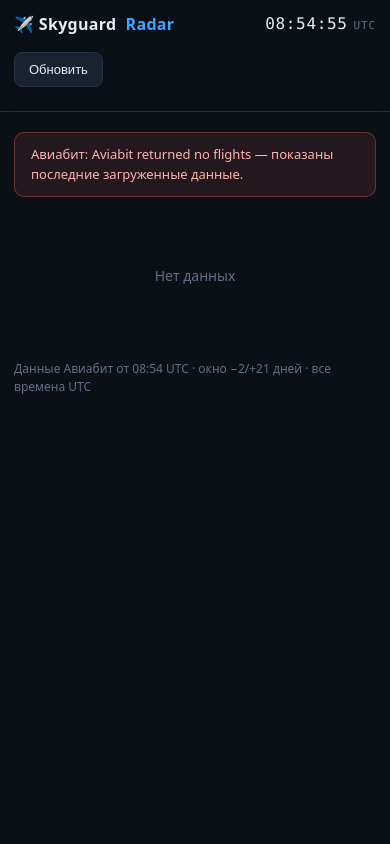
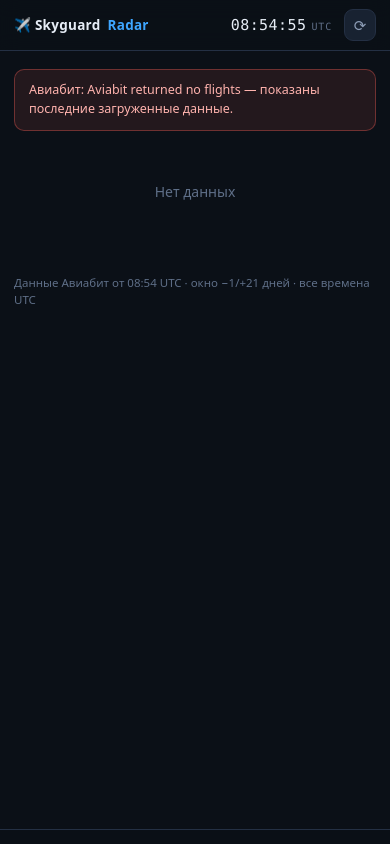
Before and after one commit to NURULLLA/SkyGuard_Radar, a Flask app: page / in a window 390 px wide. Run offline with Flask 3, Linux system fonts and the light colour scheme; data that the repository does not hold is empty.

Commit message:
Simplify the timetable screen
- Move the aircraft switcher to a compact bar pinned to the bottom of the
  screen, thumb-reachable and always visible, instead of large cards at the top.
- Drop the four summary cards (tail, flights in window, average delay,
  on-time %) — they restated the aircraft already selected below.
- Compact the header: brand, UTC clock, and refresh as a small icon button.
- Shorten history from two days to one; the timetable is about what is coming.
- Abbreviated day headings and correct Russian plurals so nothing wraps on a
  phone.

Co-Authored-By: Claude Opus 5 <noreply@anthropic.com>
Claude-Session: https://claude.ai/code/session_0147FZWcKXiTTcs9GGQJhMwU

```diff
--- a/app.py
+++ b/app.py
@@ -47,7 +47,7 @@ PASSWORD = os.environ.get("AVIABIT_PASSWORD") or _av.get("password", "")
 BASE_URL = os.environ.get("AVIABIT_BASE_URL") or _av.get(
     "base_url", "https://ab-web.aviastartu.ru")
 
-DAYS_BACK = int(os.environ.get("DAYS_BACK") or _cfg.get("days_back", 2))
+DAYS_BACK = int(os.environ.get("DAYS_BACK") or _cfg.get("days_back", 1))
 DAYS_AHEAD = int(os.environ.get("DAYS_AHEAD") or _cfg.get("days_ahead", 21))
 CACHE_TTL = int(os.environ.get("CACHE_TTL") or _cfg.get("cache_ttl", 300))
 
--- a/config.example.json
+++ b/config.example.json
@@ -4,7 +4,7 @@
     "password": "YOUR_PASSWORD",
     "base_url": "https://ab-web.aviastartu.ru"
   },
-  "days_back": 2,
+  "days_back": 1,
   "days_ahead": 21,
   "cache_ttl": 300
 }
--- a/render.yaml
+++ b/render.yaml
@@ -16,7 +16,7 @@ services:
       - key: AVIABIT_PASSWORD
         sync: false
       - key: DAYS_BACK
-        value: "2"
+        value: "1"
       - key: DAYS_AHEAD
         value: "21"
       - key: CACHE_TTL
--- a/templates/index.html
+++ b/templates/index.html
@@ -18,76 +18,41 @@
     --text:#e6edf6; --muted:#8b9bb4; --dim:#5f6f88;
     --accent:#3ea6ff; --ok:#2ecc8f; --warn:#f5a623; --bad:#ff5f57; --air:#a97bff;
     --mono:ui-monospace,"SF Mono",Menlo,Consolas,"Liberation Mono",monospace;
+    --barh:60px;
   }
   *{box-sizing:border-box}
   body{margin:0;background:var(--bg);color:var(--text);
        font:14px/1.5 system-ui,-apple-system,"Segoe UI",Roboto,sans-serif;
-       -webkit-text-size-adjust:100%;
-       padding-bottom:env(safe-area-inset-bottom)}
-  header{padding-top:env(safe-area-inset-top)}
+       -webkit-text-size-adjust:100%}
 
-  /* Render's free tier sleeps after 15 min — the first open takes up to a
-     minute, so say so instead of showing an empty page. */
-  .boot{position:fixed;inset:0;z-index:100;background:var(--bg);
-        display:flex;align-items:center;justify-content:center;padding:28px;
-        transition:opacity .35s ease}
-  .boot.gone{opacity:0;pointer-events:none}
-  .bootcard{max-width:330px;width:100%;text-align:center}
-  .bootplane{font-size:44px;animation:float 2.6s ease-in-out infinite}
-  @keyframes float{0%,100%{transform:translateY(0) rotate(-8deg)}50%{transform:translateY(-9px) rotate(-2deg)}}
-  .boottitle{font-size:17px;font-weight:650;margin:14px 0 6px;letter-spacing:.02em}
-  .bootmsg{font-size:13.5px;color:var(--muted);min-height:20px}
-  .bootbar{height:3px;border-radius:2px;background:var(--panel-2);overflow:hidden;margin:20px 0 16px}
-  .bootbar i{display:block;height:100%;width:0;border-radius:2px;background:var(--accent);
-             transition:width .9s linear}
-  .boothint{font-size:11.5px;color:var(--dim);line-height:1.6}
-  .bootretry{margin-top:18px}
-  a{color:inherit}
+  /* ── header: brand, clock, refresh — one compact row ───────────────────── */
+  header{position:sticky;top:0;z-index:20;background:rgba(11,16,23,.94);
+         backdrop-filter:blur(10px);border-bottom:1px solid var(--line);
+         padding-top:env(safe-area-inset-top)}
+  .bar{max-width:1280px;margin:0 auto;padding:10px 18px;
+       display:flex;align-items:center;gap:12px}
+  .brand{font-size:14.5px;font-weight:650;letter-spacing:.02em;
+         display:flex;gap:7px;align-items:center;white-space:nowrap}
+  .brand span{color:var(--accent)}
+  .clock{margin-left:auto;font-family:var(--mono);font-size:15px;letter-spacing:.03em}
+  .clock small{color:var(--dim);font-size:10px;margin-left:5px;letter-spacing:.08em}
+  .icobtn{width:32px;height:32px;flex:0 0 32px;display:grid;place-items:center;
+          background:var(--panel-2);border:1px solid var(--line);color:var(--muted);
+          border-radius:9px;cursor:pointer;font-size:15px;line-height:1;padding:0}
+  .icobtn:hover{border-color:var(--accent);color:var(--accent)}
+  .icobtn[disabled]{opacity:.5;cursor:default}
+  .icobtn.spin{animation:spin .9s linear infinite}
+  @keyframes spin{to{transform:rotate(360deg)}}
 
-  header{position:sticky;top:0;z-index:20;background:rgba(11,16,23,.94);
-         backdrop-filter:blur(10px);border-bottom:1px solid var(--line)}
-  .bar{max-width:1280px;margin:0 auto;padding:14px 20px;
-       display:flex;align-items:center;gap:16px;flex-wrap:wrap}
-  .brand{font-size:16px;font-weight:650;letter-spacing:.02em;display:flex;gap:9px;align-items:center}
-  .brand span{color:var(--accent)}
-  .clock{margin-left:auto;font-family:var(--mono);font-size:18px;letter-spacing:.04em}
-  .clock small{color:var(--dim);font-size:11px;margin-left:6px;letter-spacing:.08em}
-  .sync{font-size:12px;color:var(--dim)}
-  .btn{background:var(--panel-2);border:1px solid var(--line);color:var(--text);
-       border-radius:8px;padding:7px 13px;font-size:13px;cursor:pointer}
-  .btn:hover{border-color:var(--accent);color:var(--accent)}
-  .btn[disabled]{opacity:.5;cursor:default}
+  main{max-width:1280px;margin:0 auto;
+       padding:4px 18px calc(var(--barh) + 28px + env(safe-area-inset-bottom))}
 
-  .tabs{max-width:1280px;margin:0 auto;padding:0 20px 12px;display:flex;gap:8px;
-        flex-wrap:wrap;align-items:stretch}
-  .tab{background:var(--panel);border:1px solid var(--line);border-radius:11px;
-       padding:11px 16px;cursor:pointer;min-width:150px;text-align:left;
-       transition:border-color .15s,background .15s}
-  .tab:hover{border-color:#33455f}
-  .tab.on{border-color:var(--accent);background:var(--panel-2)}
-  .tab b{display:block;font-family:var(--mono);font-size:15px;letter-spacing:.02em}
-  .tab i{display:block;font-style:normal;font-size:11.5px;color:var(--muted);margin-top:3px}
-  .tab.ghost b{color:var(--muted)}
-  .dot{width:7px;height:7px;border-radius:50%;display:inline-block;margin-right:6px;
-       vertical-align:middle}
-  .dot.air{background:var(--air);box-shadow:0 0 0 3px rgba(169,123,255,.18)}
-  .dot.idle{background:var(--dim)}
-
-  main{max-width:1280px;margin:0 auto;padding:20px}
-
-  .cards{display:grid;grid-template-columns:repeat(auto-fit,minmax(190px,1fr));
-         gap:12px;margin-bottom:22px}
-  .card{background:var(--panel);border:1px solid var(--line);border-radius:12px;padding:14px 16px}
-  .card u{display:block;text-decoration:none;font-size:11px;letter-spacing:.09em;
-          text-transform:uppercase;color:var(--dim)}
-  .card b{display:block;font-size:21px;font-weight:600;margin-top:7px;font-family:var(--mono)}
-  .card i{font-style:normal;font-size:12px;color:var(--muted)}
-
-  .daybar{display:flex;align-items:baseline;gap:12px;margin:26px 0 10px;
+  /* ── day sections ─────────────────────────────────────────────────────── */
+  .daybar{display:flex;align-items:baseline;gap:12px;margin:22px 0 8px;
           padding-bottom:8px;border-bottom:1px solid var(--line)}
-  .daybar h3{margin:0;font-size:14px;font-weight:600;letter-spacing:.02em}
+  .daybar h3{margin:0;font-size:14px;font-weight:600;letter-spacing:.02em;white-space:nowrap}
+  .lbl-short{display:none}
   .daybar span{font-size:12px;color:var(--dim)}
-  .daybar em{margin-left:auto;font-style:normal;font-size:11px;color:var(--dim)}
 
   .tablewrap{width:100%;overflow-x:auto;-webkit-overflow-scrolling:touch}
   table{width:100%;border-collapse:collapse;min-width:560px}
@@ -96,6 +61,8 @@
   tbody tr{border-top:1px solid var(--line)}
   tbody tr:hover{background:rgba(62,166,255,.045)}
   td{padding:11px 12px;vertical-align:top}
+  .past td{opacity:.55}
+
   .fno{font-family:var(--mono);font-size:14px;font-weight:600;white-space:nowrap}
   .route{white-space:nowrap}
   .route b{font-family:var(--mono);font-size:13.5px;font-weight:600}
@@ -129,24 +96,62 @@
 
   .empty{padding:50px 20px;text-align:center;color:var(--dim)}
   .err{background:rgba(255,95,87,.1);border:1px solid rgba(255,95,87,.35);
-       border-radius:10px;padding:12px 16px;margin-bottom:18px;color:#ffb3ae;font-size:13px}
-  .past td{opacity:.55}
+       border-radius:10px;padding:11px 14px;margin:14px 0 0;color:#ffb3ae;font-size:12.5px}
+  .sync{font-size:11.5px;color:var(--dim);margin-top:22px}
+
+  /* ── aircraft switcher: pinned to the bottom, thumb-reachable ─────────── */
+  .tabbar{position:fixed;left:0;right:0;bottom:0;z-index:30;
+          background:rgba(11,16,23,.97);backdrop-filter:blur(12px);
+          border-top:1px solid var(--line);
+          padding:7px 12px calc(7px + env(safe-area-inset-bottom))}
+  .tabbar .inner{max-width:1280px;margin:0 auto;display:flex;gap:6px;justify-content:center}
+  .tab{flex:1 1 0;min-width:0;max-width:230px;
+       background:var(--panel);border:1px solid var(--line);border-radius:10px;
+       padding:7px 8px;cursor:pointer;text-align:center;color:var(--text);
+       transition:border-color .15s,background .15s}
+  .tab:hover{border-color:#33455f}
+  .tab.on{border-color:var(--accent);background:var(--panel-2)}
+  .tab b{display:block;font-family:var(--mono);font-size:12.5px;font-weight:600;
+         letter-spacing:.01em;overflow:hidden;text-overflow:ellipsis;white-space:nowrap}
+  .tab i{display:block;font-style:normal;font-size:10px;color:var(--dim);margin-top:1px;
+         overflow:hidden;text-overflow:ellipsis;white-space:nowrap}
+  .tab.ghost b{color:var(--muted);font-weight:500}
+  .tab.on b{color:var(--text)}
+  .dot{width:6px;height:6px;border-radius:50%;display:inline-block;margin-right:5px;
+       vertical-align:middle;background:var(--air);box-shadow:0 0 0 3px rgba(169,123,255,.18)}
+
+  /* ── cold start ───────────────────────────────────────────────────────── */
+  .boot{position:fixed;inset:0;z-index:100;background:var(--bg);
+        display:flex;align-items:center;justify-content:center;padding:28px;
+        transition:opacity .35s ease}
+  .boot.gone{opacity:0;pointer-events:none}
+  .bootcard{max-width:330px;width:100%;text-align:center}
+  .bootplane{font-size:44px;animation:float 2.6s ease-in-out infinite}
+  @keyframes float{0%,100%{transform:translateY(0) rotate(-8deg)}50%{transform:translateY(-9px) rotate(-2deg)}}
+  .boottitle{font-size:17px;font-weight:650;margin:14px 0 6px;letter-spacing:.02em}
+  .bootmsg{font-size:13.5px;color:var(--muted);min-height:20px}
+  .bootbar{height:3px;border-radius:2px;background:var(--panel-2);overflow:hidden;margin:20px 0 16px}
+  .bootbar i{display:block;height:100%;width:0;border-radius:2px;background:var(--accent);
+             transition:width .9s linear}
+  .boothint{font-size:11.5px;color:var(--dim);line-height:1.6}
+  .btn{background:var(--panel-2);border:1px solid var(--line);color:var(--text);
+       border-radius:8px;padding:8px 14px;font-size:13px;cursor:pointer;margin-top:18px}
+  .btn:hover{border-color:var(--accent);color:var(--accent)}
 
   @media(max-width:720px){
     .hide-sm{display:none !important}
     thead{display:none}          /* columns read fine without labels on a phone */
     table{min-width:0}
-    td,thead th{padding:9px 7px}
+    td{padding:9px 7px}
     .fno,.route b,.tcell{font-size:12.5px}
     .state{font-size:10px}
-    .cards{grid-template-columns:1fr 1fr;gap:9px}
-    .card{padding:11px 12px}
-    .card b{font-size:18px}
-    .bar{padding:12px 14px}
-    main,.tabs{padding-left:14px;padding-right:14px}
-    .tab{min-width:0;flex:1 1 46%;padding:9px 12px}
-    .clock{font-size:16px}
-    .btn{padding:9px 14px}              /* comfortable tap target */
+    .bar{padding:9px 14px}
+    main{padding-left:14px;padding-right:14px}
+    .brand{font-size:13.5px}
+    .tab{max-width:none}
+    .lbl-full{display:none}
+    .lbl-short{display:inline}
+    .daybar{margin-top:20px;gap:9px}
   }
 </style>
 </head>
@@ -160,7 +165,7 @@
     <div class="bootbar"><i id="bootbar"></i></div>
     <div class="boothint">Сервер засыпает после 15 минут простоя.<br>
       Первый запуск занимает до минуты.</div>
-    <div class="bootretry"><button class="btn" id="bootbtn" hidden onclick="boot()">Попробовать снова</button></div>
+    <button class="btn" id="bootbtn" hidden onclick="boot()">Попробовать снова</button>
   </div>
 </div>
 
@@ -168,16 +173,17 @@
   <div class="bar">
     <div class="brand">✈️ Skyguard <span>Radar</span></div>
     <div class="clock" id="clock">--:--:--<small>UTC</small></div>
-    <button class="btn" id="refresh" onclick="refresh()">Обновить</button>
+    <button class="icobtn" id="refresh" onclick="refresh()" title="Обновить" aria-label="Обновить">⟳</button>
   </div>
-  <div class="tabs" id="tabs"></div>
 </header>
 
 <main>
   <div id="err"></div>
   <div id="body"><div class="empty">Загрузка расписания…</div></div>
-  <div class="sync" id="sync" style="margin-top:24px"></div>
+  <div class="sync" id="sync"></div>
 </main>
+
+<nav class="tabbar"><div class="inner" id="tabs"></div></nav>
 
 <script>
 const S = { tails: [], active: null, updated: 0 };
@@ -186,6 +192,7 @@ const pad = n => String(n).padStart(2, '0');
 const hhmm = iso => { if (!iso) return null; const d = new Date(iso);
                       return pad(d.getUTCHours()) + ':' + pad(d.getUTCMinutes()); };
 const dur = m => m == null ? '—' : `${Math.floor(m / 60)}ч ${pad(m % 60)}м`;
+const sleep = ms => new Promise(r => setTimeout(r, ms));
 
 function clock() {
   const d = new Date();
@@ -193,18 +200,35 @@ function clock() {
     `${pad(d.getUTCHours())}:${pad(d.getUTCMinutes())}:${pad(d.getUTCSeconds())}<small>UTC</small>`;
 }
 
+/* 1 рейс / 2 рейса / 5 рейсов */
+function plural(n, one, few, many) {
+  const m10 = n % 10, m100 = n % 100;
+  if (m10 === 1 && m100 !== 11) return `${n} ${one}`;
+  if (m10 >= 2 && m10 <= 4 && (m100 < 12 || m100 > 14)) return `${n} ${few}`;
+  return `${n} ${many}`;
+}
+const flightsWord = n => plural(n, 'рейс', 'рейса', 'рейсов');
+
+const DOW       = ['Воскресенье','Понедельник','Вторник','Среда','Четверг','Пятница','Суббота'];
+const DOW_SHORT = ['Вс','Пн','Вт','Ср','Чт','Пт','Сб'];
+const MONTH     = ['января','февраля','марта','апреля','мая','июня',
+                   'июля','августа','сентября','октября','ноября','декабря'];
+const MONTH_SHORT = ['янв','фев','мар','апр','мая','июн',
+                     'июл','авг','сен','окт','ноя','дек'];
+
 function dayLabel(key) {
-  if (key === '—') return 'Без даты';
+  if (key === '—') return { full: 'Без даты', short: 'Без даты' };
   const d = new Date(key + 'T00:00:00Z');
-  const today = new Date().toISOString().slice(0, 10);
-  const tomorrow = new Date(Date.now() + 864e5).toISOString().slice(0, 10);
-  const names = ['Воскресенье','Понедельник','Вторник','Среда','Четверг','Пятница','Суббота'];
-  const months = ['января','февраля','марта','апреля','мая','июня',
-                  'июля','августа','сентября','октября','ноября','декабря'];
-  let label = `${d.getUTCDate()} ${months[d.getUTCMonth()]}`;
-  if (key === today) label += ' — сегодня';
-  else if (key === tomorrow) label += ' — завтра';
-  return `${label} · ${names[d.getUTCDay()]}`;
+  const day = ms => new Date(Date.now() + ms).toISOString().slice(0, 10);
+  let rel = '';
+  if (key === day(0))            rel = ' — сегодня';
+  else if (key === day(864e5))   rel = ' — завтра';
+  else if (key === day(-864e5))  rel = ' — вчера';
+  const n = d.getUTCDate();
+  return {
+    full:  `${n} ${MONTH[d.getUTCMonth()]}${rel} · ${DOW[d.getUTCDay()]}`,
+    short: `${n} ${MONTH_SHORT[d.getUTCMonth()]}${rel} · ${DOW_SHORT[d.getUTCDay()]}`,
+  };
 }
 
 function delayChip(mins) {
@@ -231,15 +255,12 @@ const STATE_RU = { completed:'выполнен', airborne:'в воздухе', d
 function renderTabs() {
   document.getElementById('tabs').innerHTML = S.tails.map(t => {
     const flying = !!t.now_flying;
-    const sub = flying
-      ? `${t.now_flying.origin} → ${t.now_flying.destination}`
-      : `${t.stats.upcoming} рейсов впереди`;
     return `<button class="tab ${t.tail === S.active ? 'on' : ''} ${t.placeholder ? 'ghost' : ''}"
                     onclick="pick('${t.tail}')">
-              <b>${t.tail}</b>
-              <i><span class="dot ${flying ? 'air' : 'idle'}"></span>${sub}</i>
+              <b>${flying ? '<span class="dot"></span>' : ''}${t.tail}</b>
+              <i>${flightsWord(t.stats.upcoming)}</i>
             </button>`;
-  }).join('') || '';
+  }).join('');
 }
 
 function renderBody() {
@@ -247,21 +268,6 @@ function renderBody() {
   const box = document.getElementById('body');
   if (!t) { box.innerHTML = '<div class="empty">Нет данных</div>'; return; }
   if (!t.legs.length) { box.innerHTML = '<div class="empty">Для этого борта рейсов нет</div>'; return; }
-
-  const st = t.stats;
-  const cards = `
-    <div class="cards">
-      <div class="card"><u>Борт</u><b>${t.tail}</b>
-        <i>${t.type ? 'тип ' + t.type : ''}${t.placeholder ? ' · плановый слот' : ''}</i></div>
-      <div class="card"><u>Рейсов в окне</u><b>${st.total}</b>
-        <i>${st.completed} выполнено · ${st.upcoming} впереди</i></div>
-      <div class="card"><u>Средняя задержка</u>
-        <b>${st.avg_dep_delay == null ? '—' : (st.avg_dep_delay >= 0 ? '+' : '') + st.avg_dep_delay + 'м'}</b>
-        <i>по вылету, выполненные рейсы</i></div>
-      <div class="card"><u>По расписанию</u>
-        <b>${st.on_time_pct == null ? '—' : st.on_time_pct + '%'}</b>
-        <i>вылет в пределах 15 минут</i></div>
-    </div>`;
 
   const days = [];
   t.legs.forEach(l => {
@@ -274,15 +280,14 @@ function renderBody() {
       <th class="hide-sm">В пути</th><th>Статус</th><th class="hide-sm">Экипаж</th>
     </tr></thead>`;
 
-  const html = days.map((d, di) => {
+  box.innerHTML = days.map((d, di) => {
     const rows = d.legs.map(l => {
-      const past = l.state === 'completed';
       const crew = l.crew.length
         ? `<button class="crew" onclick="toggleCrew('${l.id}')">${l.crew.length} чел.</button>
            <div class="crewlist" id="c${l.id}">${l.crew.map(m =>
              `<div><span>${m.role}</span>${m.name}</div>`).join('')}</div>`
         : '<span class="crew none">не назначен</span>';
-      return `<tr class="${past ? 'past' : ''}">
+      return `<tr class="${l.state === 'completed' ? 'past' : ''}">
         <td class="fno">${l.flight}</td>
         <td class="route">
           <div><b>${l.origin}</b><span class="arrow">→</span><b>${l.destination}</b></div>
@@ -296,17 +301,16 @@ function renderBody() {
       </tr>`;
     }).join('');
 
+    const lbl = dayLabel(d.key);
     return `<div class="daybar">
-              <h3>${dayLabel(d.key)}</h3>
-              <span>${d.legs.length} ${d.legs.length === 1 ? 'рейс' : 'рейсов'}</span>
+              <h3><span class="lbl-full">${lbl.full}</span><span class="lbl-short">${lbl.short}</span></h3>
+              <span>${flightsWord(d.legs.length)}</span>
             </div>
             <div class="tablewrap"><table>
               ${di === 0 ? thead : ''}
               <tbody>${rows}</tbody>
             </table></div>`;
   }).join('');
-
-  box.innerHTML = cards + html;
 }
 
 function toggleCrew(id) { document.getElementById('c' + id).classList.toggle('open'); }
@@ -335,8 +339,6 @@ async function load(url) {
   }
 }
 
-const sleep = ms => new Promise(r => setTimeout(r, ms));
-
 /* First load has to survive a cold start: Render spins the service down after
    15 minutes idle and the wake-up costs 30-60s, during which the edge answers
    502/503. Keep retrying and tell the user what is happening. */
@@ -354,7 +356,6 @@ async function boot() {
                     : secs < 30  ? `Сервер просыпается… ${secs} с`
                     : secs < 75  ? `Почти готово… ${secs} с`
                     :              `Ответа нет уже ${secs} с, продолжаю…`;
-
     try {
       const r = await fetch('/api/timetable', { cache: 'no-store' });
       if (!r.ok) throw new Error('HTTP ' + r.status);
@@ -364,11 +365,7 @@ async function boot() {
       document.getElementById('boot').classList.add('gone');
       return;
     } catch (e) {
-      if (secs > 180) {
-        msg.textContent = 'Сервер не отвечает.';
-        btn.hidden = false;
-        return;
-      }
+      if (secs > 180) { msg.textContent = 'Сервер не отвечает.'; btn.hidden = false; return; }
       await sleep(attempt < 4 ? 1500 : 3000);
     }
   }
@@ -376,9 +373,9 @@ async function boot() {
 
 async function refresh() {
   const b = document.getElementById('refresh');
-  b.disabled = true; b.textContent = 'Обновляю…';
+  b.disabled = true; b.classList.add('spin');
   await load('/api/refresh');
-  b.disabled = false; b.textContent = 'Обновить';
+  b.disabled = false; b.classList.remove('spin');
 }
 
 clock();
```
Also changed, not shown: README.md.
